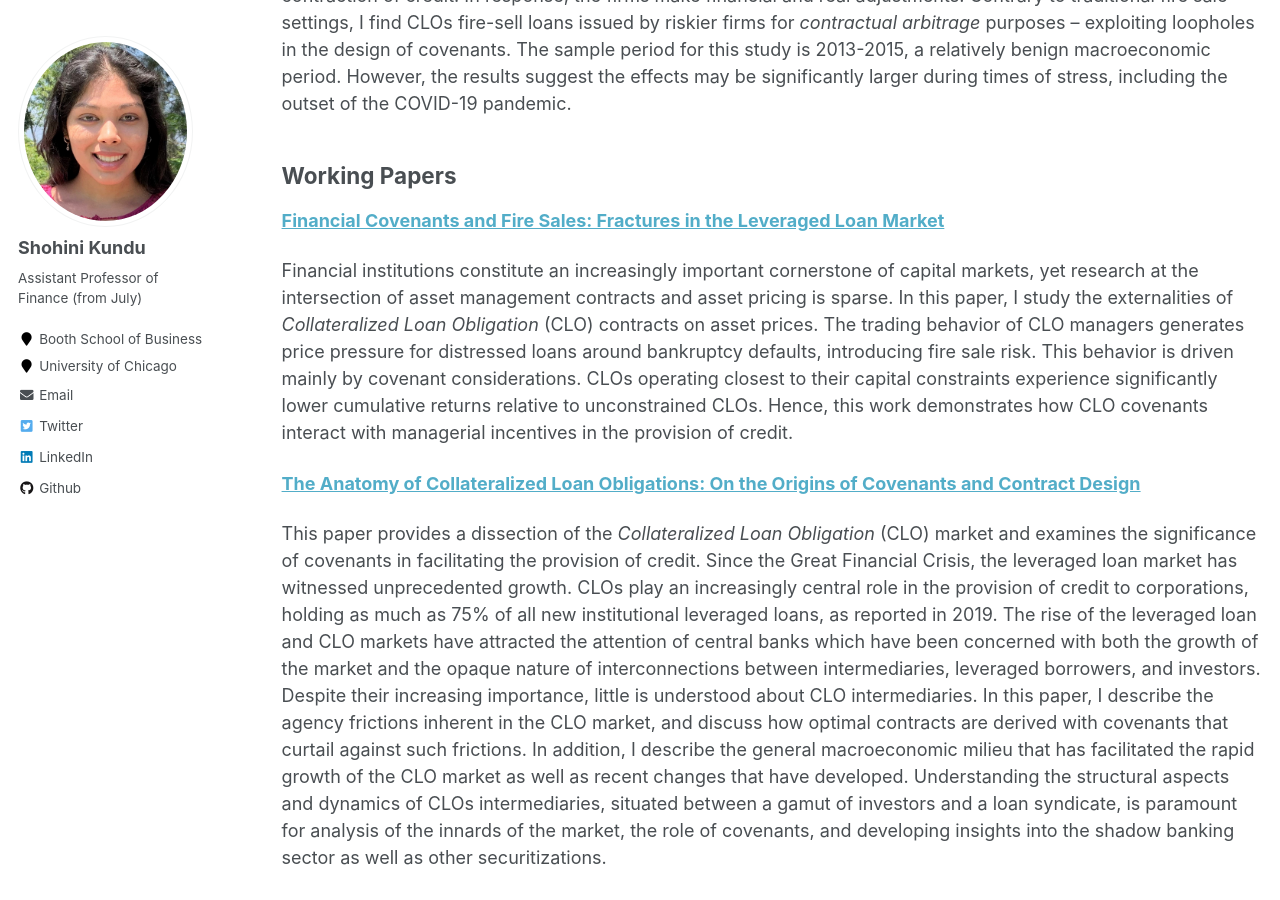
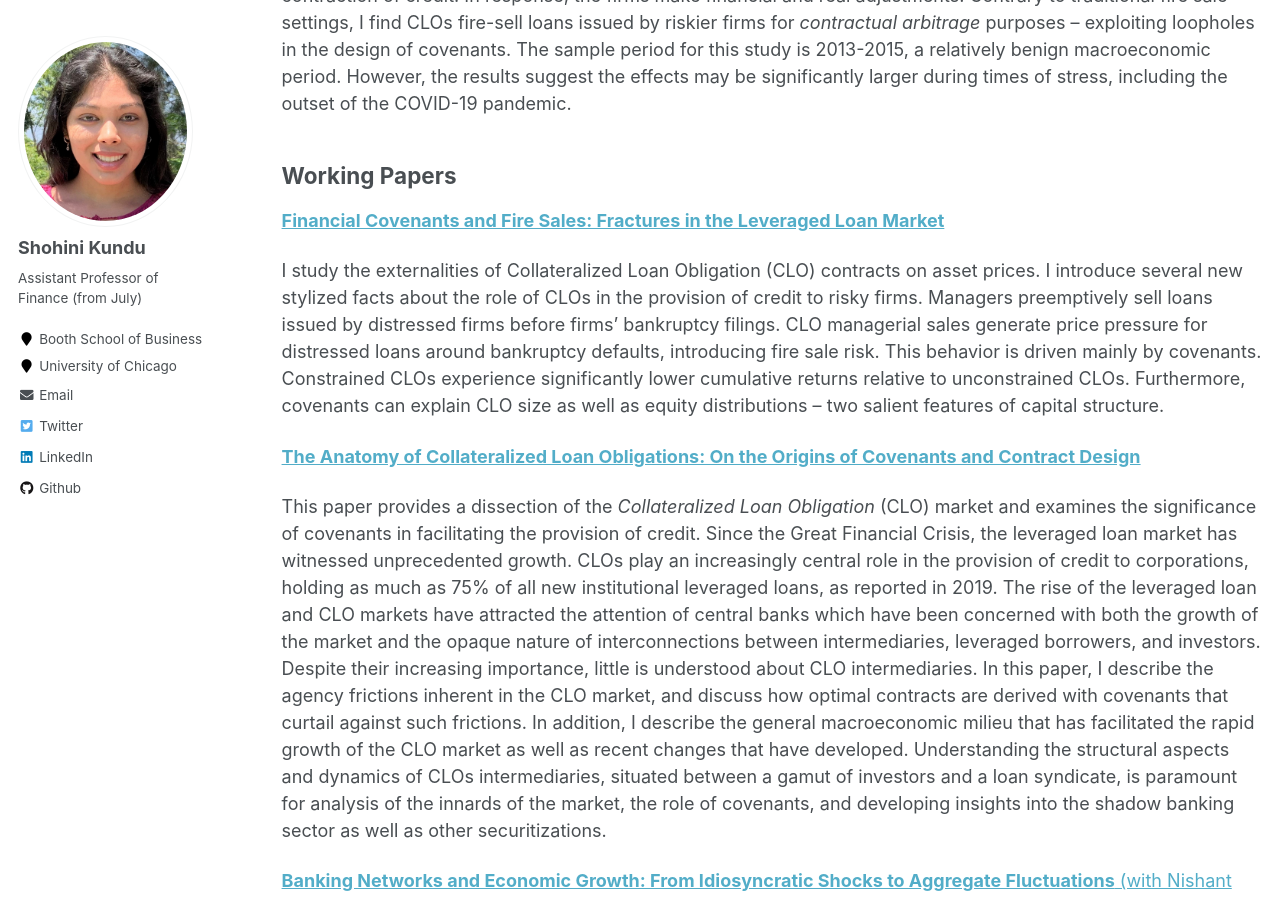
Before and after one commit to shohinikundu/shohinikundu.github.io, a Jekyll site: the page built from _pages/research.md, in a window 1280 px wide and 900 px high, scrolled down 598 px. Built offline with Jekyll 4.4.1, drawn with Linux system fonts in a browser that asks for light colours.

Commit message:
Update research.md

```diff
--- a/_pages/research.md
+++ b/_pages/research.md
@@ -17,7 +17,7 @@
 ## Working Papers
 [**Financial Covenants and Fire Sales: Fractures in the Leveraged Loan Market**](https://papers.ssrn.com/sol3/papers.cfm?abstract_id=3595416)
 
-Financial institutions constitute an increasingly important cornerstone of capital markets, yet research at the intersection of asset management contracts and asset pricing is sparse. In this paper, I study the externalities of *Collateralized Loan Obligation* (CLO) contracts on asset prices. The trading behavior of CLO managers generates price pressure for distressed loans around bankruptcy defaults, introducing fire sale risk. This behavior is driven mainly by covenant considerations. CLOs operating closest to their capital constraints experience significantly lower cumulative returns relative to unconstrained CLOs. Hence, this work demonstrates how CLO covenants interact with managerial incentives in the provision of credit.
+I study the externalities of Collateralized Loan Obligation (CLO) contracts on asset prices. I introduce several new stylized facts about the role of CLOs in the provision of credit to risky firms. Managers preemptively sell loans issued by distressed firms before firms' bankruptcy filings. CLO managerial sales generate price pressure for distressed loans around bankruptcy defaults, introducing fire sale risk. This behavior is driven mainly by covenants. Constrained CLOs experience significantly lower cumulative returns relative to unconstrained CLOs. Furthermore, covenants can explain CLO size as well as equity distributions -- two salient features of capital structure.
 
 [**The Anatomy of Collateralized Loan Obligations: On the Origins of Covenants and Contract Design**](https://papers.ssrn.com/sol3/papers.cfm?abstract_id=3740092)
 
```
